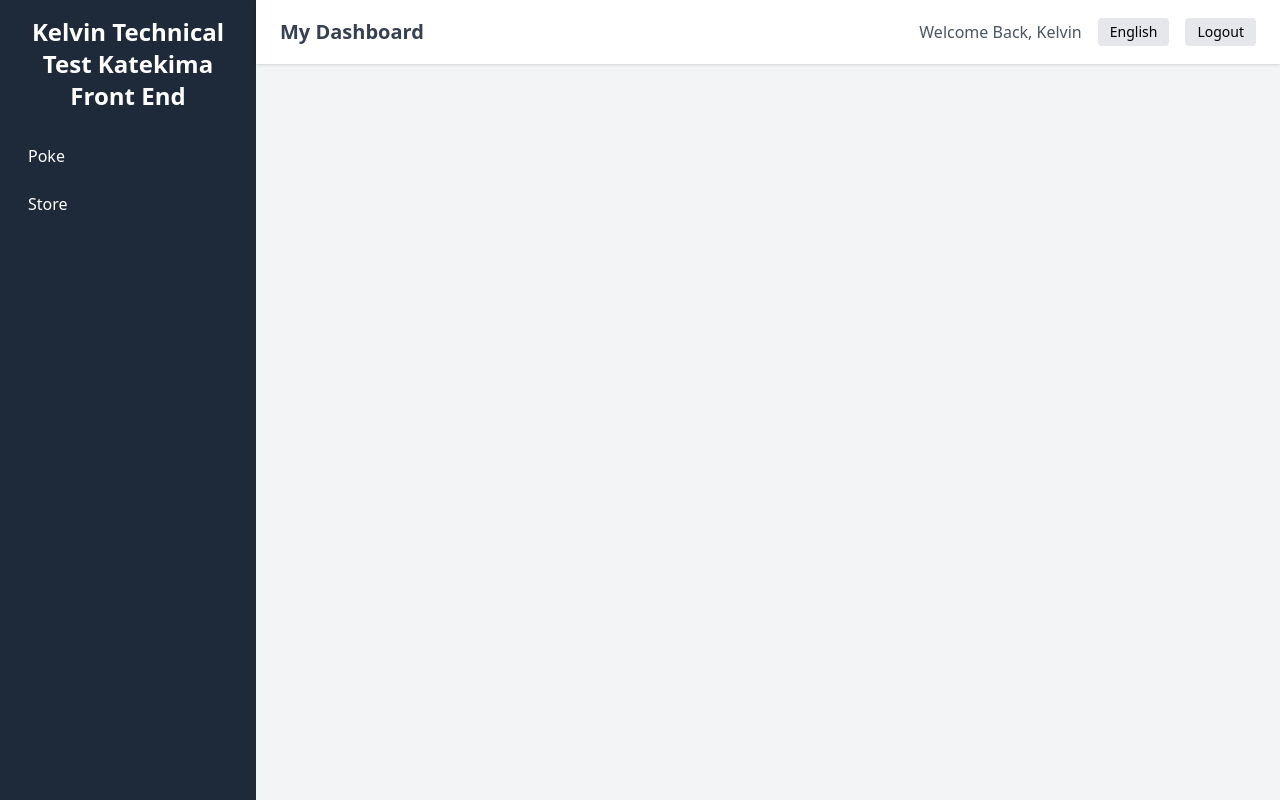
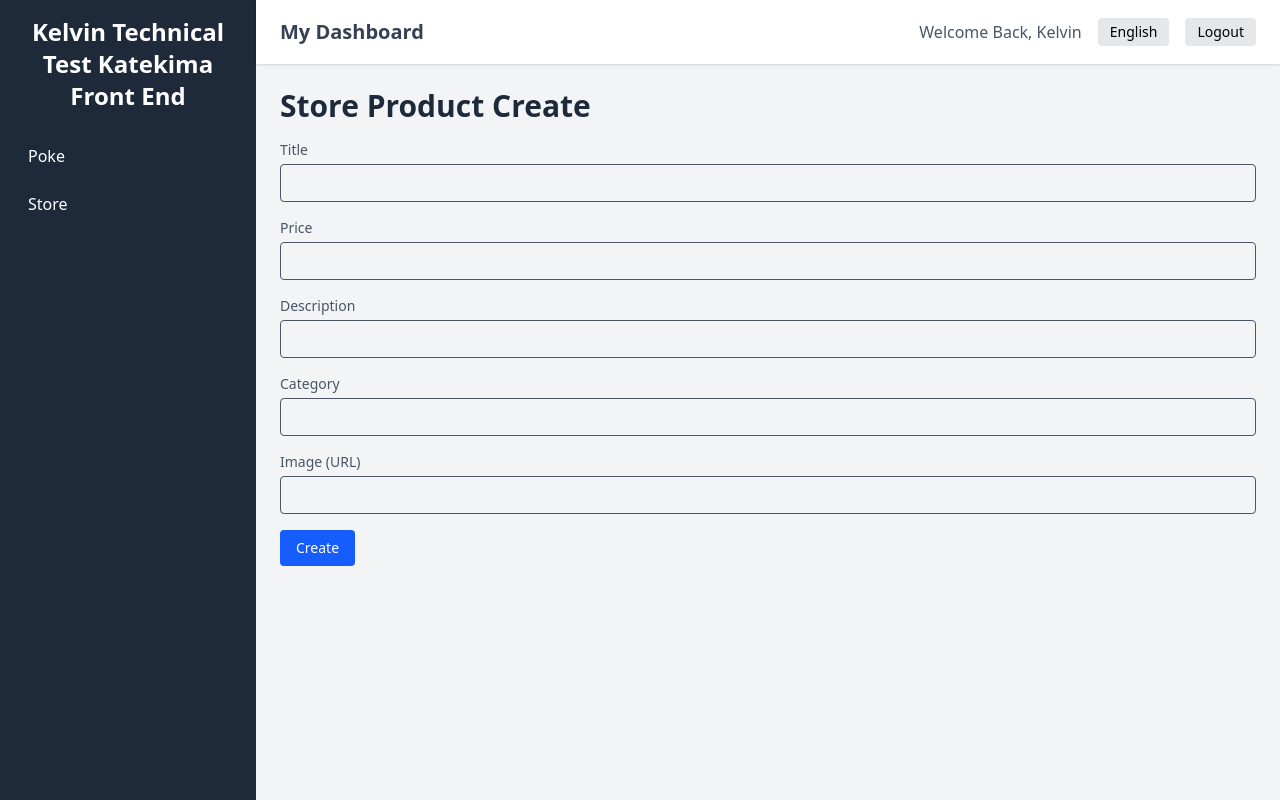
Before and after one commit to JRSKelvin/Technical-Test-Katekima-Front-End, a Vue app: page /store/create in a window 1280 px wide. Built offline with nearby package versions, Linux system fonts and the light colour scheme; the HTML template or start-up script is replaced by a standard one; what @tanstack/vue-query would draw is missing.

Commit message:
Added Fully Complete Poke And Store Page

```diff
--- a/src/views/PokeDetailView.vue
+++ b/src/views/PokeDetailView.vue
@@ -21,7 +21,6 @@ watch(dataQuery, (newValue) => {
   data.value = newValue
 })
 </script>
-<script setup lang="ts"></script>
 <template>
   <main class="flex-1 flex flex-col gap-4">
     <h1 class="text-3xl font-bold text-gray-800">Poke Berry Detail (ID: {{ id }})</h1>
--- a/src/views/PokeHomeView.vue
+++ b/src/views/PokeHomeView.vue
@@ -61,7 +61,6 @@ const handlePerPageChange = (event: Event) => {
   localStorage.setItem('pokePerPage', target.value)
 }
 </script>
-<script setup lang="ts"></script>
 <template>
   <main class="flex-1 flex flex-col gap-4">
     <h1 class="text-3xl font-bold text-gray-800">Poke Berry</h1>
--- a/src/views/StoreCreateView.vue
+++ b/src/views/StoreCreateView.vue
@@ -1,6 +1,62 @@
 <script setup lang="ts">
+import { ref } from 'vue'
+import router from '@/router'
+
+const form = ref({
+  title: '',
+  price: '',
+  description: '',
+  category: '',
+  image: '',
+})
+const handleSubmit = async () => {
+  const url = `https://fakestoreapi.com/products/`
+  const method = 'POST'
+  const response = await fetch(url, {
+    method,
+    headers: { 'Content-Type': 'application/json' },
+    body: JSON.stringify({
+      title: form.value.title,
+      price: parseFloat(form.value.price),
+      description: form.value.description,
+      category: form.value.category,
+      image: form.value.image,
+    }),
+  })
+  const result = await response.json()
+  console.log("Result", result)
+  router.push('/store')
+}
 </script>
 <template>
   <main class="flex-1 flex flex-col gap-4">
+    <h1 class="text-3xl font-bold text-gray-800">Store Product Create</h1>
+    <div class="min-w-full text-sm text-left text-gray-600">
+      <form @submit.prevent="handleSubmit" class="space-y-4">
+        <div>
+          <label class="block mb-1 font-medium">Title</label>
+          <input v-model="form.title" type="text" class="w-full border rounded px-3 py-2" required />
+        </div>
+        <div>
+          <label class="block mb-1 font-medium">Price</label>
+          <input v-model="form.price" type="text" class="w-full border rounded px-3 py-2" required />
+        </div>
+        <div>
+          <label class="block mb-1 font-medium">Description</label>
+          <input v-model="form.description" type="text" class="w-full border rounded px-3 py-2" required />
+        </div>
+        <div>
+          <label class="block mb-1 font-medium">Category</label>
+          <input v-model="form.category" type="text" class="w-full border rounded px-3 py-2" required />
+        </div>
+        <div>
+          <label class="block mb-1 font-medium">Image (URL)</label>
+          <input v-model="form.image" type="text" class="w-full border rounded px-3 py-2" required />
+        </div>
+        <button type="submit" class="bg-blue-600 text-white px-4 py-2 rounded hover:bg-blue-700">
+          Create
+        </button>
+      </form>
+    </div>
   </main>
 </template>
--- a/src/views/StoreDetailView.vue
+++ b/src/views/StoreDetailView.vue
@@ -21,7 +21,6 @@ watch(dataQuery, (newValue) => {
   data.value = newValue
 })
 </script>
-<script setup lang="ts"></script>
 <template>
   <main class="flex-1 flex flex-col gap-4">
     <h1 class="text-3xl font-bold text-gray-800">Store Product Detail (ID: {{ id }})</h1>
--- a/src/views/StoreEditView.vue
+++ b/src/views/StoreEditView.vue
@@ -1,6 +1,88 @@
 <script setup lang="ts">
+import { onMounted, ref } from 'vue'
+import { useRoute } from 'vue-router'
+import router from '@/router'
+const route = useRoute()
+const id = route.params.id
+
+const isFetching = ref(true)
+const form = ref({
+  title: '',
+  price: '',
+  description: '',
+  category: '',
+  image: '',
+})
+onMounted(async () => {
+  if (id) {
+    const res = await fetch(`https://fakestoreapi.com/products/${id}`)
+    const data = await res.json()
+    form.value = {
+      title: data.title,
+      price: data.price.toString(),
+      description: data.description,
+      category: data.category,
+      image: data.image,
+    }
+    isFetching.value = false
+  }
+})
+const handleSubmit = async () => {
+  const url = `https://fakestoreapi.com/products/${id}`
+  const method = 'PUT'
+  const response = await fetch(url, {
+    method,
+    headers: { 'Content-Type': 'application/json' },
+    body: JSON.stringify({
+      title: form.value.title,
+      price: parseFloat(form.value.price),
+      description: form.value.description,
+      category: form.value.category,
+      image: form.value.image,
+    }),
+  })
+  const result = await response.json()
+  console.log("Result", result)
+  router.push('/store')
+}
 </script>
 <template>
   <main class="flex-1 flex flex-col gap-4">
+    <h1 class="text-3xl font-bold text-gray-800">Store Product Edit (ID: {{ id }})</h1>
+    <div v-if="isFetching" class="flex-1 flex flex-col">
+      <div class="animate-pulse space-y-4 p-4">
+        <div class="h-4 bg-gray-300 rounded w-3/4"></div>
+        <div class="h-4 bg-gray-300 rounded w-5/6"></div>
+        <div class="h-4 bg-gray-300 rounded w-2/3"></div>
+      </div>
+      <span class="ml-2 text-gray-500 text-center w-full">Loading Data</span>
+    </div>
+    <div v-else class="min-w-full text-sm text-left text-gray-600">
+      <form @submit.prevent="handleSubmit" class="space-y-4">
+        <div>
+          <label class="block mb-1 font-medium">Title</label>
+          <input v-model="form.title" type="text" class="w-full border rounded px-3 py-2" required />
+        </div>
+        <div>
+          <label class="block mb-1 font-medium">Price</label>
+          <input v-model="form.price" type="text" class="w-full border rounded px-3 py-2" required />
+        </div>
+        <div>
+          <label class="block mb-1 font-medium">Description</label>
+          <input v-model="form.description" type="text" class="w-full border rounded px-3 py-2" required />
+        </div>
+        <div>
+          <label class="block mb-1 font-medium">Category</label>
+          <input v-model="form.category" type="text" class="w-full border rounded px-3 py-2" required />
+        </div>
+        <div>
+          <label class="block mb-1 font-medium">Image (URL)</label>
+          <input v-model="form.image" type="text" class="w-full border rounded px-3 py-2" required />
+        </div>
+        <button type="submit" class="bg-blue-600 text-white px-4 py-2 rounded hover:bg-blue-700">
+          Update
+        </button>
+      </form>
+    </div>
   </main>
 </template>
--- a/src/views/StoreHomeView.vue
+++ b/src/views/StoreHomeView.vue
@@ -24,7 +24,7 @@ onMounted(() => {
   perPage.value = parseInt(localStorage.getItem('storePerPage') || '10')
   data.value = dataQuery?.value
 })
-watch([dataQuery, searchQuery, currentPage, perPage], (newValue) => {
+watch([dataQuery, searchQuery, currentPage, perPage], () => {
   const filtered = dataQuery?.value?.filter((item: { title: string }) => searchQuery.value ? new RegExp(searchQuery.value, 'i').test(item.title) : true)
   if (filtered) {
     totalDoc.value = filtered.length
@@ -78,7 +78,6 @@ const handlePerPageChange = (event: Event) => {
   localStorage.setItem('storePerPage', target.value)
 }
 </script>
-<script setup lang="ts"></script>
 <template>
   <main class="flex-1 flex flex-col gap-4">
     <div class="flex justify-between items-center">
```
